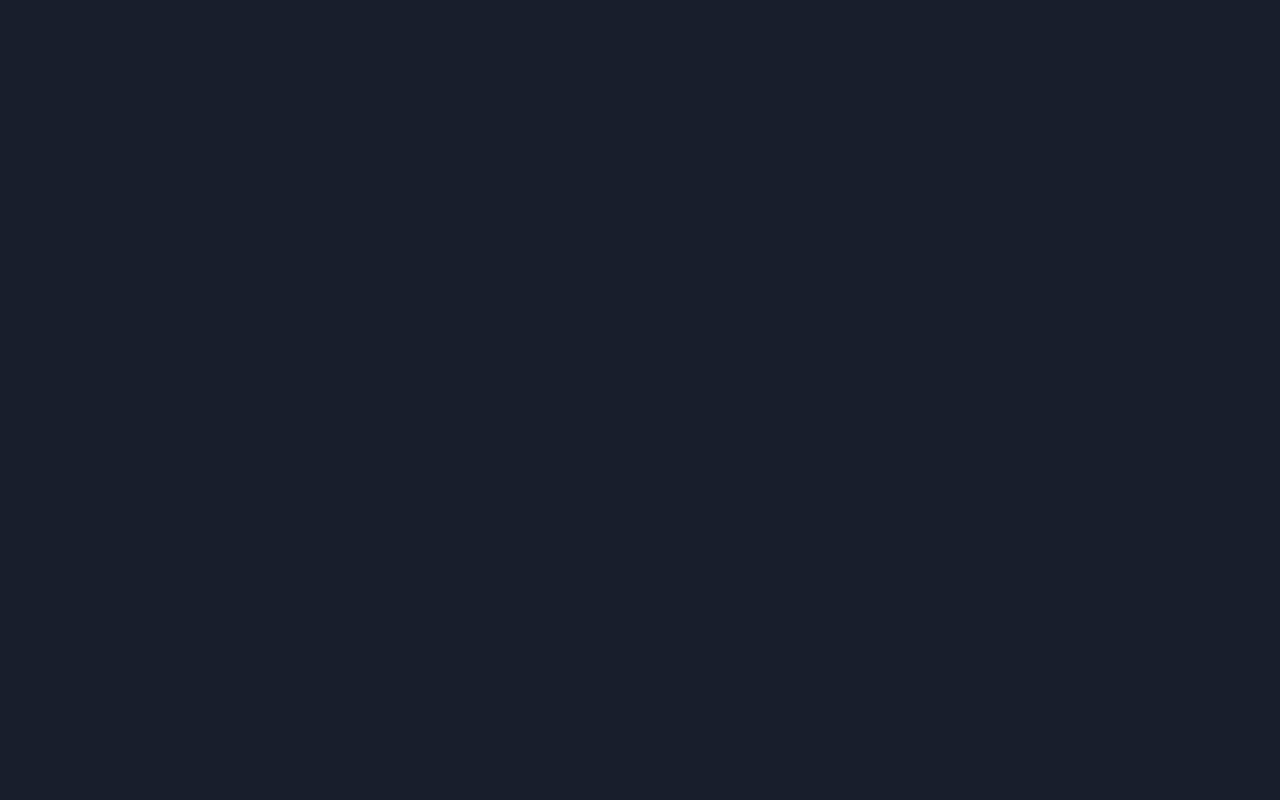
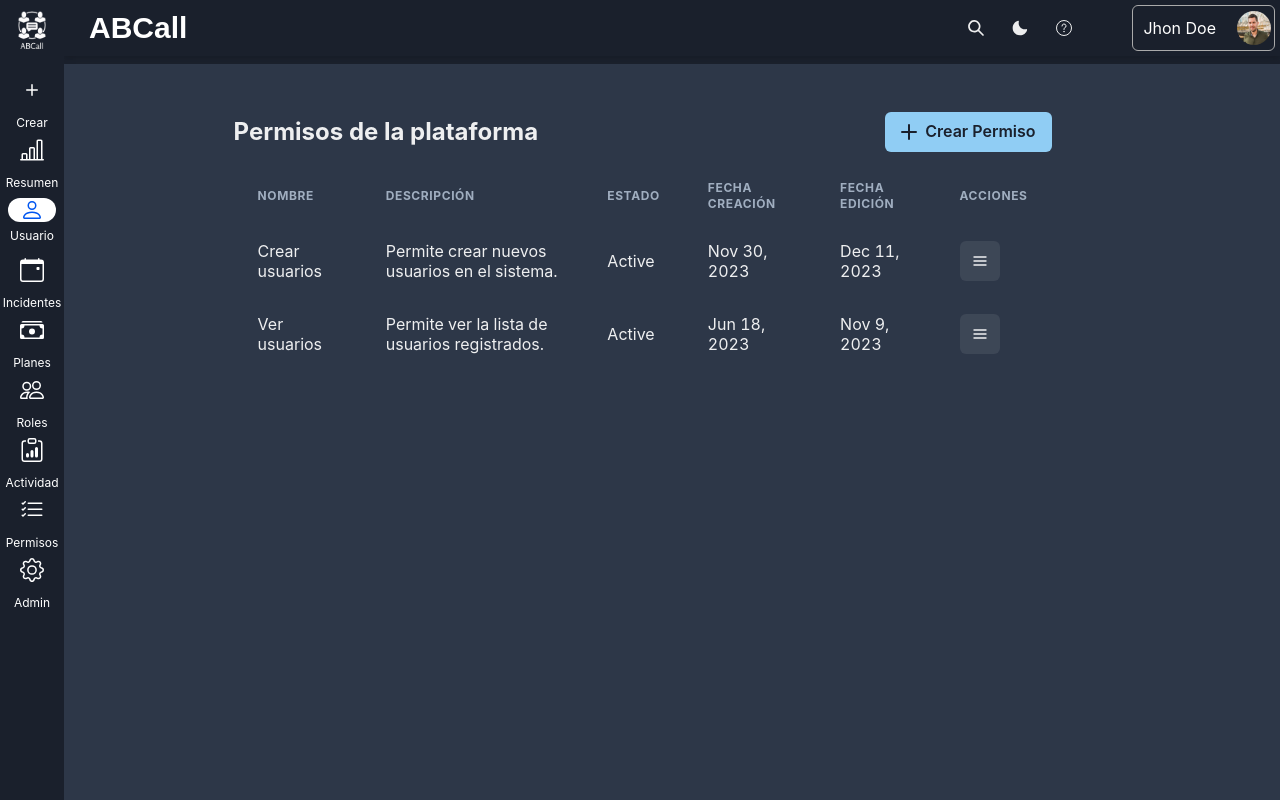
Before and after one commit to rnhuni/ProyectoFinal2-Grupo03, a React (Vite) app in the folder web-app/: page /dashboard/permissions in a window 1280 px wide. Before the commit this address had no page. Built offline with nearby package versions, Linux system fonts and the light colour scheme; sample sign-in values are in the browser's storage.

Commit message:
FE13-HU09-HU10-permisos

```diff
--- a/web-app/src/App.tsx
+++ b/web-app/src/App.tsx
@@ -11,6 +11,7 @@ import Roles from "./pages/Roles";
 import Activity from "./pages/Activity";
 import Create from "./pages/Create";
 import Admin from "./pages/Admin";
+import Permissions from "./pages/Permissions";
 
 function App() {
   return (
@@ -38,6 +39,7 @@ function App() {
           <Route path="activity" element={<Activity />} />
           <Route path="create" element={<Create />} />
           <Route path="admin" element={<Admin />} />
+          <Route path="permissions" element={<Permissions />} />
         </Route>
       </Routes>
     </Router>
--- a/web-app/src/components/Aside/Aside.tsx
+++ b/web-app/src/components/Aside/Aside.tsx
@@ -11,6 +11,7 @@ import {
   ClipboardData,
   Gear,
   Person,
+  ListCheck,
 } from "react-bootstrap-icons";
 import { useNavigate } from "react-router-dom";
 
@@ -30,6 +31,11 @@ const Sidebar = () => {
     { name: "Planes", icon: <CashStack />, path: "/dashboard/plans" },
     { name: "Roles", icon: <People />, path: "/dashboard/roles" },
     { name: "Actividad", icon: <ClipboardData />, path: "/dashboard/activity" },
+    {
+      name: "Permisos",
+      icon: <ListCheck />,
+      path: "/dashboard/permissions",
+    },
     { name: "Admin", icon: <Gear />, path: "/dashboard/admin" },
   ];
 
--- /dev/null
+++ b/web-app/src/components/Permissions/PermissionsModal.tsx
@@ -0,0 +1,128 @@
+import {
+  Modal,
+  ModalOverlay,
+  ModalContent,
+  ModalHeader,
+  ModalFooter,
+  ModalBody,
+  ModalCloseButton,
+  Button,
+  FormControl,
+  FormLabel,
+  Input,
+  Stack,
+  FormErrorMessage,
+} from "@chakra-ui/react";
+import { useEffect } from "react";
+import { useForm } from "react-hook-form";
+import { z } from "zod";
+import { zodResolver } from "@hookform/resolvers/zod";
+import { Permission } from "../../interfaces/Permissions";
+
+const schema = z.object({
+  name: z
+    .string()
+    .min(3, { message: "El nombre debe tener al menos 3 caracteres." }),
+  description: z
+    .string()
+    .min(10, "La descripcion debe tener al menos 10 caracteres"),
+  status: z.enum(["Active", "Completed", "Inactive"]).default("Active"),
+});
+
+type FormData = z.infer<typeof schema>;
+
+interface PermissionModalProps {
+  isOpen: boolean;
+  onClose: () => void;
+  initialData?: Permission;
+  mode: "create" | "edit";
+}
+
+export const PermissionModal: React.FC<PermissionModalProps> = ({
+  isOpen,
+  onClose,
+  initialData,
+  mode,
+}) => {
+  const {
+    register,
+    handleSubmit,
+    reset,
+    formState: { errors },
+  } = useForm<FormData>({
+    resolver: zodResolver(schema),
+    defaultValues: {
+      name: "",
+      description: "",
+      status: "Active",
+    },
+  });
+
+  useEffect(() => {
+    if (mode === "edit" && initialData) {
+      reset({
+        name: initialData.name,
+        description: initialData.description,
+        status: initialData.status,
+      });
+    } else {
+      reset({
+        name: "",
+        description: "",
+        status: "Active",
+      });
+    }
+  }, [initialData, mode, reset]);
+
+  const onSubmit = (data: FormData) => {
+    console.log("Datos enviados:", data);
+    onClose();
+  };
+
+  return (
+    <Modal isOpen={isOpen} onClose={onClose}>
+      <ModalOverlay />
+      <ModalContent>
+        <ModalHeader>
+          {mode === "edit" ? "Editar Permiso" : "Crear Permiso"}
+        </ModalHeader>
+        <ModalCloseButton />
+        <ModalBody>
+          <form onSubmit={handleSubmit(onSubmit)}>
+            <Stack spacing={4}>
+              <FormControl isInvalid={!!errors.name}>
+                <FormLabel>Nombre</FormLabel>
+                <Input placeholder="Nombre" {...register("name")} />
+                {errors.name && (
+                  <FormErrorMessage>{errors.name.message}</FormErrorMessage>
+                )}
+              </FormControl>
+
+              <FormControl isInvalid={!!errors.description}>
+                <FormLabel>Descripci&oacute;n</FormLabel>
+                <Input
+                  placeholder="Descripci&oacute;n"
+                  {...register("description")}
+                />
+                {errors.description && (
+                  <FormErrorMessage>
+                    {errors.description.message}
+                  </FormErrorMessage>
+                )}
+              </FormControl>
+            </Stack>
+          </form>
+        </ModalBody>
+
+        <ModalFooter>
+          <Button variant="ghost" onClick={onClose}>
+            Cancelar
+          </Button>
+          <Button colorScheme="blue" onClick={handleSubmit(onSubmit)}>
+            {mode === "edit" ? "Editar" : "Crear"}
+          </Button>
+        </ModalFooter>
+      </ModalContent>
+    </Modal>
+  );
+};
--- /dev/null
+++ b/web-app/src/interfaces/Permissions.ts
@@ -0,0 +1,8 @@
+export interface Permission {
+  id: number;
+  name: string;
+  description: string;
+  status: 'Active' | 'Completed' | 'Inactive';
+  createdAt?: string;
+  updatedAt?: string;
+}
--- /dev/null
+++ b/web-app/src/pages/Permissions.tsx
@@ -0,0 +1,130 @@
+import {
+  Box,
+  Button,
+  Table,
+  Thead,
+  Tbody,
+  Tr,
+  Th,
+  Td,
+  IconButton,
+  Menu,
+  MenuButton,
+  MenuList,
+  MenuItem,
+  useDisclosure,
+  HStack,
+  Text,
+} from "@chakra-ui/react";
+import { AddIcon, EditIcon, DeleteIcon, HamburgerIcon } from "@chakra-ui/icons";
+import { useState } from "react";
+import { Permission } from "../interfaces/Permissions";
+import { PermissionModal } from "../components/Permissions/PermissionsModal";
+
+const Permissions = () => {
+  const [selectedPermission, setSelectedPermission] = useState<
+    Permission | undefined
+  >(undefined);
+  const [mode, setMode] = useState<"create" | "edit">("create");
+  const { isOpen, onOpen, onClose } = useDisclosure();
+
+  const permissions: Permission[] = [
+    {
+      id: 1,
+      name: "Crear usuarios",
+      description: "Permite crear nuevos usuarios en el sistema.",
+      status: "Active",
+      createdAt: "Nov 30, 2023",
+      updatedAt: "Dec 11, 2023",
+    },
+    {
+      id: 2,
+      name: "Ver usuarios",
+      description: "Permite ver la lista de usuarios registrados.",
+      status: "Active",
+      createdAt: "Jun 18, 2023",
+      updatedAt: "Nov 9, 2023",
+    },
+  ];
+
+  const handleEdit = (permission: Permission) => {
+    setSelectedPermission(permission);
+    setMode("edit");
+    onOpen();
+  };
+
+  const handleCreate = () => {
+    setSelectedPermission(undefined);
+    setMode("create");
+    onOpen();
+  };
+
+  return (
+    <Box p={4}>
+      <HStack justifyContent="space-between" mb={4}>
+        <Text fontSize="2xl" fontWeight="bold">
+          Permisos de la plataforma
+        </Text>
+        <Button
+          colorScheme="blue"
+          leftIcon={<AddIcon />}
+          onClick={handleCreate}
+        >
+          Crear Permiso
+        </Button>
+      </HStack>
+
+      <Table variant="simple" mt={4}>
+        <Thead>
+          <Tr>
+            <Th>Nombre </Th>
+            <Th>Descripci&oacute;n</Th>
+            <Th>Estado</Th>
+            <Th>Fecha Creación</Th>
+            <Th>Fecha Edición</Th>
+            <Th>Acciones</Th>
+          </Tr>
+        </Thead>
+        <Tbody>
+          {permissions.map((permission) => (
+            <Tr key={permission.id}>
+              <Td>{permission.name}</Td>
+              <Td>{permission.description}</Td>
+              <Td>{permission.status}</Td>
+              <Td>{permission.createdAt || "None"}</Td>
+              <Td>{permission.updatedAt || "None"}</Td>
+              <Td>
+                <Menu>
+                  <MenuButton as={IconButton} icon={<HamburgerIcon />} />
+                  <MenuList>
+                    <MenuItem
+                      icon={<EditIcon />}
+                      onClick={() => handleEdit(permission)}
+                    >
+                      Editar
+                    </MenuItem>
+                    <MenuItem
+                      icon={<DeleteIcon />}
+                      onClick={() => console.log("Delete Permission")}
+                    >
+                      Eliminar
+                    </MenuItem>
+                  </MenuList>
+                </Menu>
+              </Td>
+            </Tr>
+          ))}
+        </Tbody>
+      </Table>
+
+      <PermissionModal
+        isOpen={isOpen}
+        onClose={onClose}
+        initialData={selectedPermission}
+        mode={mode}
+      />
+    </Box>
+  );
+};
+
+export default Permissions;
```
Also changed, not shown: 1 other file (tests, documents, lock files or other folders).
